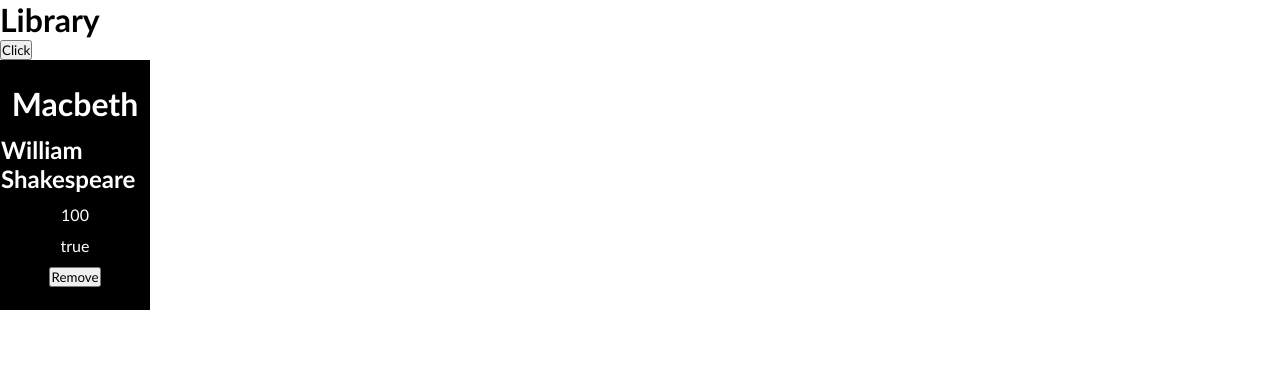
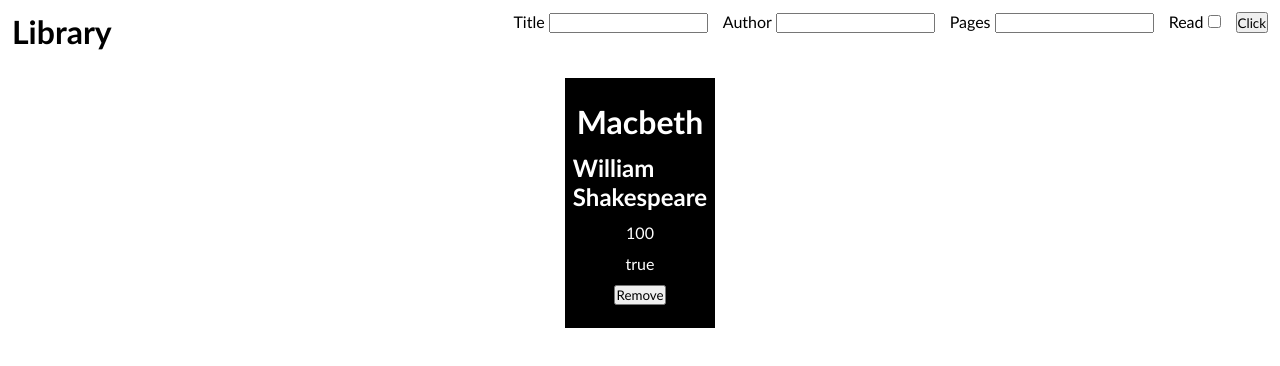
Before and after one commit to damahael/library, a plain HTML site: page index.html in a window 1280 px wide. Drawn offline with Linux system fonts and the light colour scheme.

Commit message:
Add books by form

```diff
--- a/index.html
+++ b/index.html
@@ -1,17 +1,38 @@
 <!DOCTYPE html>
 <html lang="en">
-<head>
-    <meta charset="UTF-8">
-    <meta name="viewport" content="width=device-width, initial-scale=1.0">
+  <head>
+    <meta charset="UTF-8" />
+    <meta name="viewport" content="width=device-width, initial-scale=1.0" />
     <title>Library</title>
     <script src="script.js" defer></script>
     <link rel="stylesheet" href="style.css" />
-</head>
-<body>
-    <h1>Library</h1>
-    <button class="add-button">Click</button>
-    <div id="display">
+  </head>
+  <body>
+    <div class="top">
+      <h1>Library</h1>
 
+      <form >
+        <ul>
+            <li>
+                <label for="title">Title</label>
+                <input type="text" name="title" id="title">
+            </li>
+            <li>
+                <label for="author">Author</label>
+                <input type="text" name="author" id="author">
+            </li>
+            <li>
+                <label for="pages">Pages</label>
+                <input type="text" name="pages" id="pages">
+            </li>
+            <li>
+                <label for="read">Read</label>
+                <input type="checkbox" name="read" id="read">
+            </li>
+            <button type="submit" class="add-button">Click</button>
+        </ul>
+      </form>
     </div>
-</body>
+    <div id="display"></div>
+  </body>
 </html>
--- a/script.js
+++ b/script.js
@@ -6,11 +6,11 @@ function Book(title, author, pages, read) {
 }
 
 const display = document.querySelector("#display");
-const addButton = document.querySelector('.add-button');
+const addButton = document.querySelector(".add-button");
 
 Book.prototype.toggle = function () {
   this.read = !this.read;
-}
+};
 
 Book.prototype.createCard = function () {
   const card = document.createElement("div");
@@ -36,12 +36,12 @@ Book.prototype.createCard = function () {
   removeButton.textContent = "Remove";
   card.appendChild(removeButton);
 
-  bookRead.addEventListener('click', () => {
+  bookRead.addEventListener("click", () => {
     this.toggle();
     displayLibrary();
   });
 
-  removeButton.addEventListener('click', () => {
+  removeButton.addEventListener("click", () => {
     const index = myLibrary.indexOf(this);
     if (index > -1) {
       myLibrary.splice(index, 1);
@@ -58,18 +58,29 @@ const macbeth = new Book("Macbeth", "William Shakespeare", 100, true);
 myLibrary.push(macbeth);
 
 function addBookToLibrary() {
-  const title = prompt("Title");
-  const author = prompt("Author");
-  const pages = prompt("Pages");
-  const read = prompt("Read");
+  const titleInput = document.querySelector("#title");
+  const authorInput = document.querySelector("#author");
+  const pagesInput = document.querySelector("#pages");
+  const readInput = document.querySelector("#read");
+
+  const title = titleInput.value;
+  const author = authorInput.value;
+  const pages = pagesInput.value;
+  const read = readInput.value === 'on' ? 'Read' : 'Not Read' ;
+
 
   const book = new Book(title, author, pages, read);
   myLibrary.push(book);
   displayLibrary();
+
+  const allInputs = document.querySelectorAll('input')
+  allInputs.forEach((input) => {
+    input.value = ''
+  })
 }
 
 function displayLibrary() {
-  display.innerHTML = '';
+  display.innerHTML = "";
   myLibrary.forEach((book) => {
     book.createCard();
   });
@@ -77,4 +88,7 @@ function displayLibrary() {
 
 displayLibrary();
 
-addButton.addEventListener("click", addBookToLibrary);
+addButton.addEventListener("click", (e) => {
+  addBookToLibrary();
+  e.preventDefault();
+});
--- a/style.css
+++ b/style.css
@@ -16,9 +16,27 @@
     align-items: center;
     justify-content: center;
     gap: 12px;
+    padding: 12px;
 }
 
 #display {
     display: flex;
     gap: 15px;
+    justify-content: center;
+    padding: 15px;
 }
+
+.top {
+    display: flex;
+    justify-content: space-between;
+    padding: 12px;
+}
+
+ul {
+    display: flex;
+    gap: 15px;
+}
+
+li {
+    list-style: none;
+}
```
